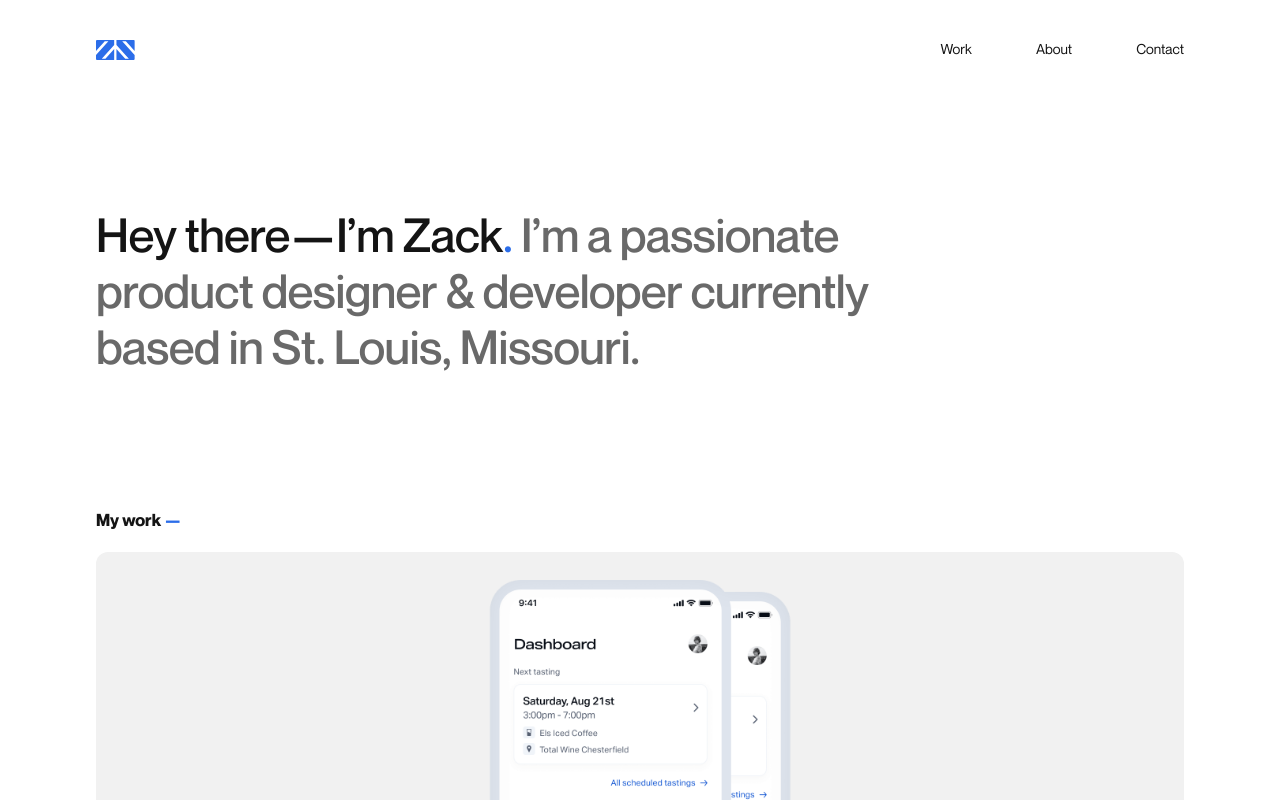
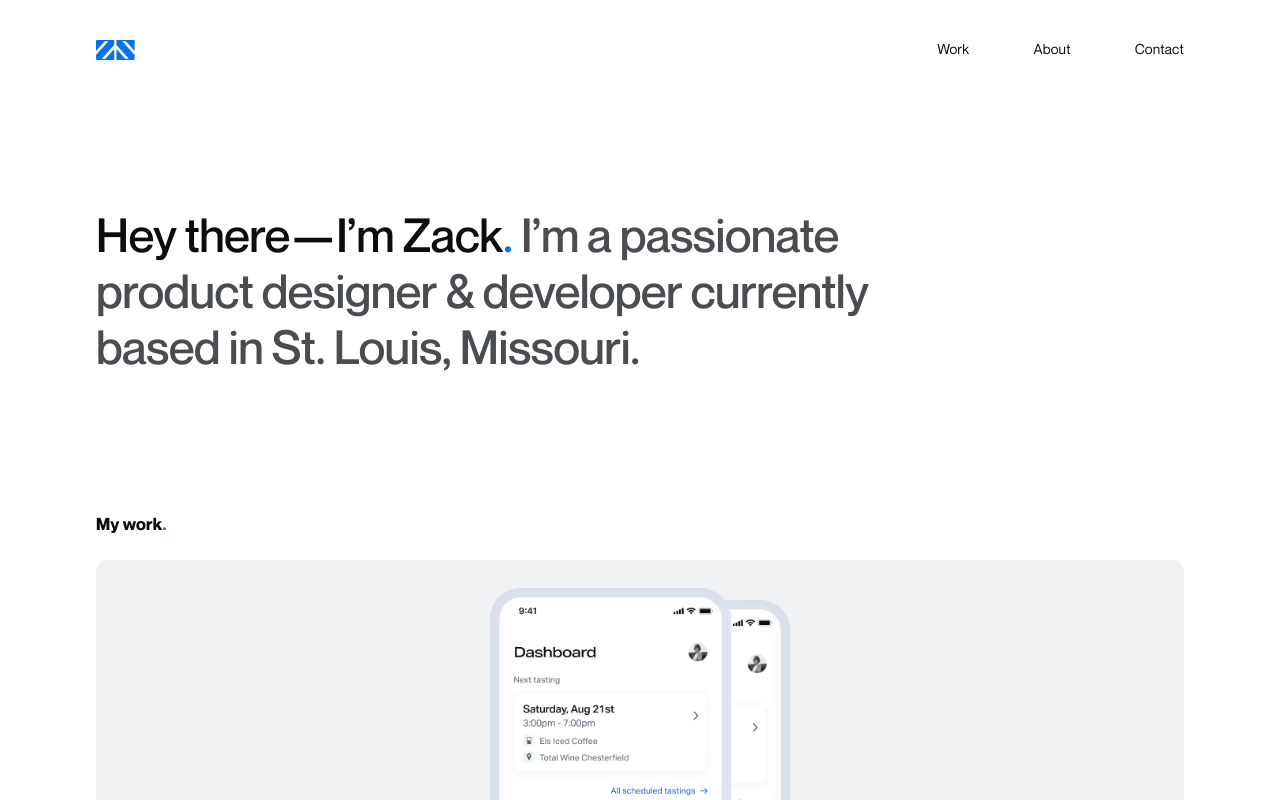
Before and after one commit to ztschwartz/next-portfolio, a Next.js app: page / in a window 1280 px wide. Shown: the top 800 px of the page. Built offline with nearby package versions, Linux system fonts and the light colour scheme.

Commit message:
color and text changes

```diff
--- a/components/SectionHeader.js
+++ b/components/SectionHeader.js
@@ -48,7 +48,7 @@ const SectionHeader = ({ title, name }) => {
             <div className="container">
                 <div className={HeaderStyles.headerBarFlex}>
                     <h1 className="mainText textSubtitle">
-                        {title}<span className="accentText"> —</span>
+                        {title}<span className="accentText">.</span>
                     </h1>
                     <a href="#showcase" id={`${name}HeaderLink`} className="mainText textLink">
                         Back to top
--- a/styles/components/SectionHeader.module.css
+++ b/styles/components/SectionHeader.module.css
@@ -1,6 +1,6 @@
 .headerBar{
     width: 100%;
-    padding: 1.25rem 0px;
+    padding: 1.5rem 0px;
     position: -webkit-sticky;
     position: sticky;
     top: 0;
@@ -19,8 +19,8 @@
     height: 100%;
     opacity: 0;
     z-index: 99;
-    backdrop-filter: blur(8px);
-    -webkit-backdrop-filter: blur(8px);
+    backdrop-filter: blur(16px) saturate(160%);
+    -webkit-backdrop-filter: blur(16px) saturate(160%);
 }
 
 .headerBarFlex{
@@ -32,7 +32,7 @@
 
 @media (max-width: 640px){
     .headerBar{
-        padding: 1rem 0px;
+        padding: 1.25rem 0px;
     }
 
 }
--- a/styles/globals.css
+++ b/styles/globals.css
@@ -42,7 +42,7 @@ a {
   --accentDark: #408CE7;
 } */
 
-:root{
+/* :root{
   --white: #FFFFFF;
   --transparentWhite: rgba(255,255,255,0.8);
   --black: #0c0c0c;
@@ -55,15 +55,33 @@ a {
   --transparentGray90: rgba(20,20,20,0.9);
   --accentLight: #2B6DE9;
   --accentDark: #408CE7;
+} */
+
+:root{
+  --white: #FFFFFF;
+  --transparentWhite: rgba(255,255,255,0.6);
+  --black: #0C0D0E;
+  --gray10: #F0F1F2;
+  --gray20: #DEE0E2;
+  --gray30: #CCCFD1;
+  --gray40: #B2B5B8;
+  --gray50: #9A9EA2;
+  --gray60: #797D81;
+  --gray70: #5F6367;
+  --gray80: #494C50;
+  --gray90: #161718;
+  --transparentGray90: rgba(22,23,24,0.6);
+  --accentLight: #0471F1;
+  --accentDark: #1B82FB;
 }
 
 
 .mainText{
-  color: var(--gray90);
+  color: var(--black);
 }
 
 .link{
-  color: var(--gray90);
+  color: var(--black);
 }
 
 .link:hover{
@@ -76,7 +94,7 @@ a {
 
 
 .softText{
-  color: var(--gray40);
+  color: var(--gray80);
 }
 
 .mainBackground{
@@ -261,27 +279,28 @@ a {
   font-family: 'neue_montrealbold';
   font-weight: normal;
   font-style: normal;
-  letter-spacing: 0.005em;
+  letter-spacing: 0.015em;
 }
 
 .textBody1,
 .textBody1Medium{
   font-size: 1.0625rem;
   line-height: 1.5rem;
-  letter-spacing: 0.005em;
+  letter-spacing: 0.015em;
 }
 
 .textBody2,
 .textBody2Medium{
   font-size: 0.875rem;
   line-height: 1.25rem;
-  letter-spacing: 0.005em;
+  letter-spacing: 0.015em;
 }
 
 .textLink,
 .textLinkMedium{
   font-size: 0.875rem;
   line-height: 1.25rem;
+  letter-spacing: 0.015em;
   text-decoration: none;
 }
 
@@ -623,6 +642,7 @@ a {
 
 
   .textGroup{
+    gap: 1.25rem;
     padding-right: 0;
   }
 /*
```
